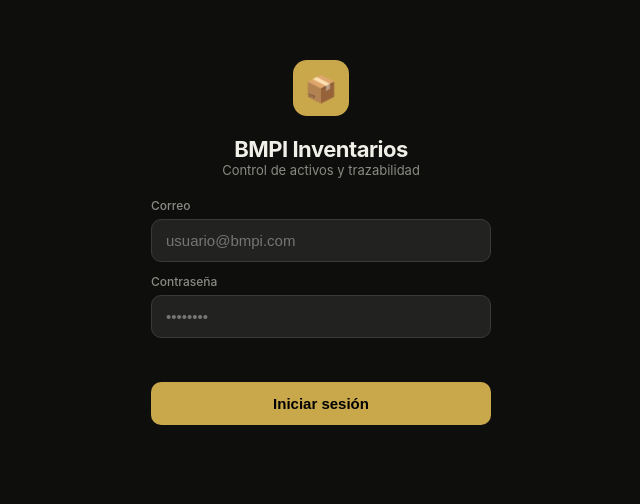
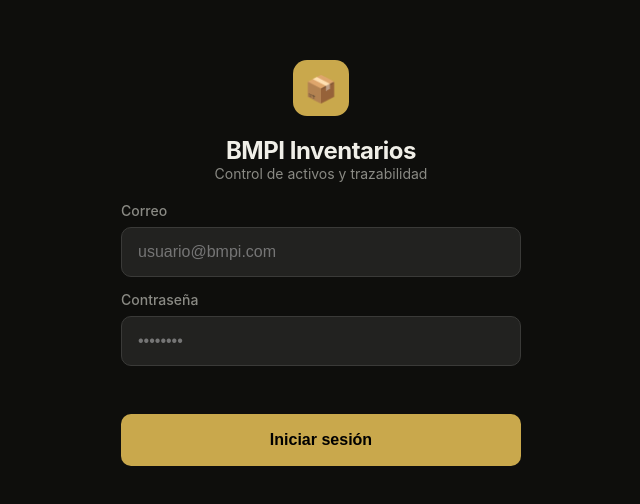
Before and after one commit to emarcab90/bmpi-inventarios, a plain HTML site: page index.html in a window 1280 px wide. Shown: the whole page, without its empty margins (319-959 px from the left). Drawn offline with nearby package versions, Linux system fonts and the light colour scheme.

Commit message:
Add files via upload

```diff
--- a/index.html
+++ b/index.html
@@ -35,12 +35,19 @@
 
 /* ── BASE ────────────────────────────────────────────── */
 *, *::before, *::after { box-sizing: border-box; margin: 0; padding: 0; }
-html { font-size: 14px; }
+html {
+  font-size: 16px;
+  -webkit-text-size-adjust: 100%;
+  text-size-adjust: 100%;
+}
 body {
   font-family: -apple-system, BlinkMacSystemFont, 'Segoe UI', sans-serif;
   background: var(--bg);
   color: var(--text);
   min-height: 100dvh;
+  width: 100%;
+  max-width: 100vw;
+  overflow-x: hidden;
   display: flex;
   flex-direction: column;
   -webkit-tap-highlight-color: transparent;
@@ -64,18 +71,18 @@ body {
   display: flex; align-items: center; justify-content: center;
   font-size: 26px;
 }
-.login-title { font-size: 22px; font-weight: 700; letter-spacing: -.5px; }
-.login-sub { font-size: 13px; color: var(--text-dim); }
-.login-form { width: 100%; max-width: 340px; display: flex; flex-direction: column; gap: 12px; }
-.field { display: flex; flex-direction: column; gap: 6px; }
-.field label { font-size: 12px; color: var(--text-dim); font-weight: 500; }
+.login-title { font-size: 24px; font-weight: 700; letter-spacing: -.5px; }
+.login-sub { font-size: 14px; color: var(--text-dim); }
+.login-form { width: 100%; max-width: 400px; display: flex; flex-direction: column; gap: 14px; }
+.field { display: flex; flex-direction: column; gap: 8px; }
+.field label { font-size: 14px; color: var(--text-dim); font-weight: 500; }
 .field input {
   background: var(--surface2);
   border: 1px solid var(--border2);
   border-radius: 10px;
-  padding: 12px 14px;
+  padding: 15px 16px;
   color: var(--text);
-  font-size: 15px;
+  font-size: 16px;
   outline: none;
   width: 100%;
   transition: border-color .15s;
@@ -86,13 +93,14 @@ body {
   color: #000;
   border: none;
   border-radius: 10px;
-  padding: 13px;
-  font-size: 15px;
+  padding: 16px;
+  font-size: 16px;
   font-weight: 600;
   cursor: pointer;
   width: 100%;
   margin-top: 4px;
   transition: opacity .15s;
+  min-height: 52px;
 }
 .btn-primary:active { opacity: .8; }
 .btn-primary:disabled { opacity: .5; cursor: default; }
@@ -118,8 +126,8 @@ body {
   display: flex; align-items: center; justify-content: center;
   font-size: 16px; flex-shrink: 0;
 }
-.header-title { font-size: 16px; font-weight: 700; flex: 1; }
-.header-user { font-size: 11px; color: var(--text-dim); text-align: right; line-height: 1.4; }
+.header-title { font-size: 17px; font-weight: 700; flex: 1; }
+.header-user { font-size: 12px; color: var(--text-dim); text-align: right; line-height: 1.4; }
 .btn-icon {
   width: 32px; height: 32px;
   background: transparent;
@@ -141,11 +149,11 @@ body {
 .tab-bar::-webkit-scrollbar { display: none; }
 .tab-btn {
   flex: 1; min-width: 0;
-  padding: 11px 8px 10px;
+  padding: 14px 8px 13px;
   border: none;
   background: transparent;
   color: var(--text-dim);
-  font-size: 12px;
+  font-size: 13px;
   font-weight: 500;
   cursor: pointer;
   border-bottom: 2px solid transparent;
@@ -179,9 +187,9 @@ body {
   justify-content: space-between;
   gap: 8px;
 }
-.card-title { font-size: 14px; font-weight: 600; }
+.card-title { font-size: 15px; font-weight: 600; }
 .card-body { padding: 14px 16px; }
-.card-sub { font-size: 11px; color: var(--text-dim); }
+.card-sub { font-size: 12px; color: var(--text-dim); }
 
 /* Status badge */
 .badge {
```
